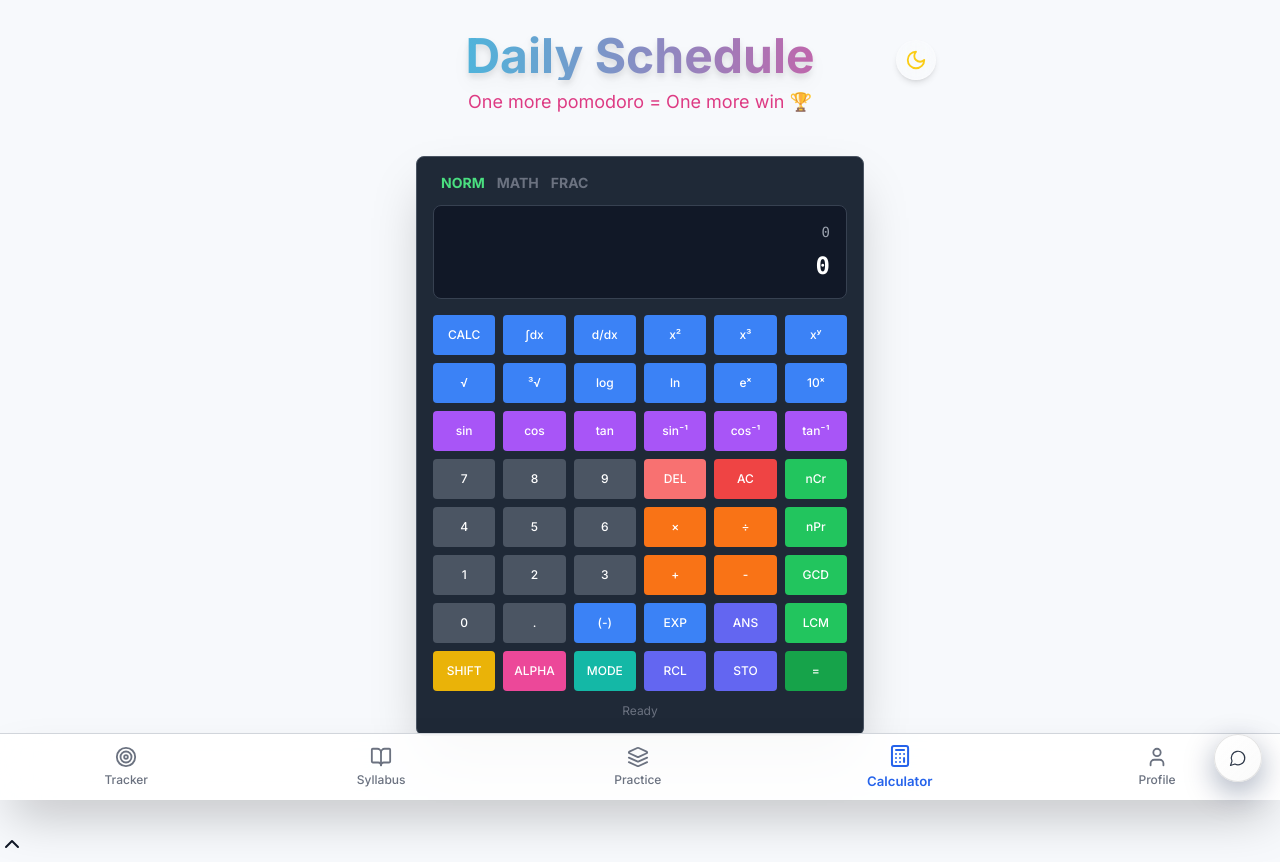
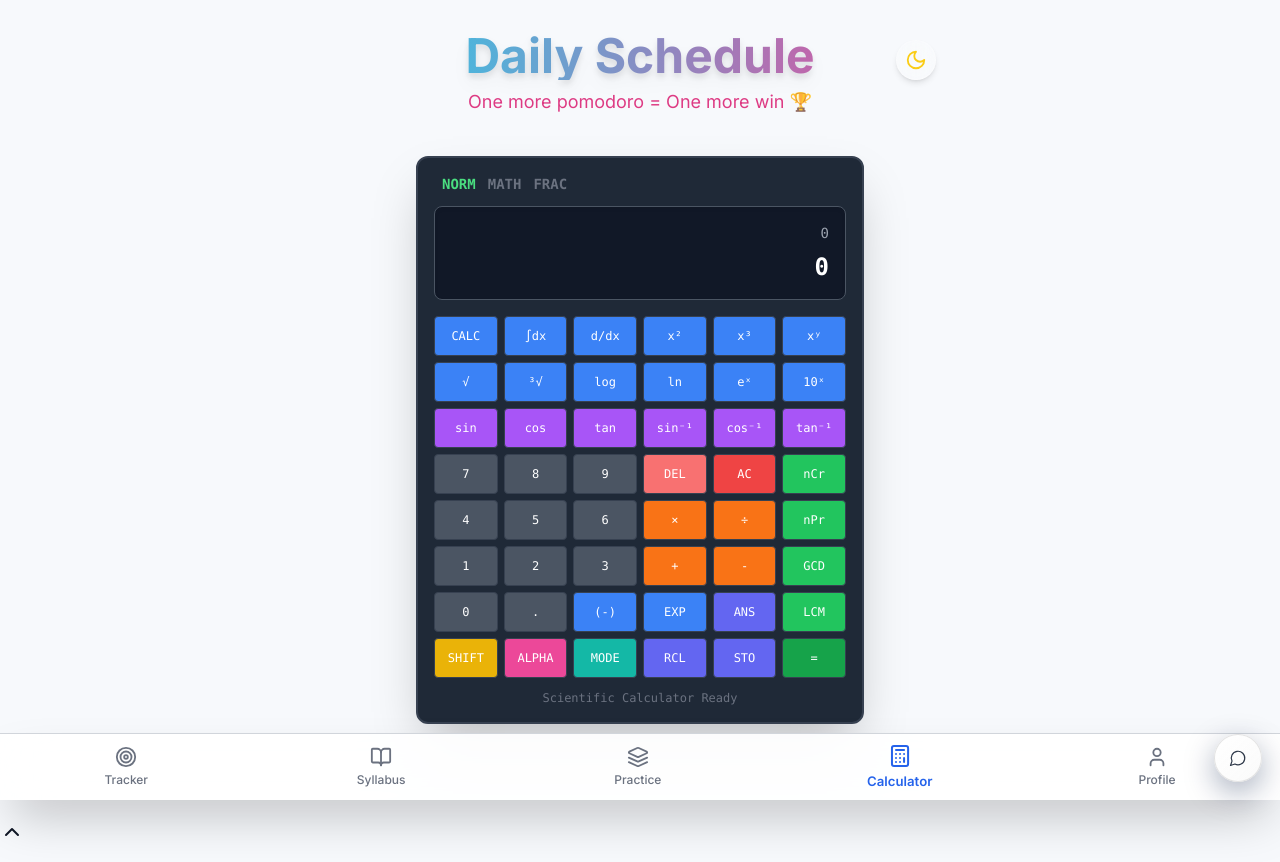
Before and after one commit to techai342/schoolwork, a React (Vite) app: page /calculator in a window 1280 px wide. Built offline with nearby package versions, Linux system fonts and the light colour scheme.

Commit message:
Update ScientificCalculatorPage.jsx

```diff
--- a/src/pages/ScientificCalculatorPage.jsx
+++ b/src/pages/ScientificCalculatorPage.jsx
@@ -1,7 +1,7 @@
-// src/components/ScientificCalculator.jsx
+// src/components/AdvancedScientificCalculator.jsx
 import React, { useState, useEffect } from 'react';
 
-const ScientificCalculator = () => {
+const AdvancedScientificCalculator = () => {
   const [input, setInput] = useState('');
   const [result, setResult] = useState('');
   const [isShift, setIsShift] = useState(false);
@@ -10,12 +10,52 @@ const ScientificCalculator = () => {
   const [history, setHistory] = useState([]);
   const [memory, setMemory] = useState(0);
   const [ans, setAns] = useState(0);
+  const [preAns, setPreAns] = useState(0);
+  const [showHistory, setShowHistory] = useState(false);
+  const [variables, setVariables] = useState({ x: 0, y: 0, z: 0 });
+
+  // Enhanced evaluation function with more mathematical operations
+  const evaluateExpression = (expr) => {
+    try {
+      let expression = expr
+        .replace(/×/g, '*')
+        .replace(/÷/g, '/')
+        .replace(/π/g, Math.PI.toString())
+        .replace(/e/g, Math.E.toString())
+        .replace(/√\(/g, 'Math.sqrt(')
+        .replace(/√/g, 'Math.sqrt(')
+        .replace(/sin\(/g, 'Math.sin(')
+        .replace(/cos\(/g, 'Math.cos(')
+        .replace(/tan\(/g, 'Math.tan(')
+        .replace(/log\(/g, 'Math.log10(')
+        .replace(/ln\(/g, 'Math.log(')
+        .replace(/MOD/g, '%')
+        .replace(/ANS/g, ans.toString())
+        .replace(/PreAns/g, preAns.toString())
+        .replace(/x/g, variables.x.toString())
+        .replace(/y/g, variables.y.toString())
+        .replace(/z/g, variables.z.toString())
+        .replace(/\*\*2/g, '**2')
+        .replace(/\*\*3/g, '**3')
+        .replace(/\*\*/g, '**');
+
+      // Handle special functions
+      expression = expression.replace(/floor\(/g, 'Math.floor(');
+      expression = expression.replace(/ceil\(/g, 'Math.ceil(');
+      expression = expression.replace(/abs\(/g, 'Math.abs(');
+
+      return eval(expression);
+    } catch (error) {
+      throw new Error('Invalid Expression');
+    }
+  };
 
   // Handle button clicks
   const handleButtonClick = (value) => {
     if (value === '=') {
       try {
         const evalResult = evaluateExpression(input);
+        setPreAns(ans);
         setResult(evalResult.toString());
         setHistory(prev => [...prev.slice(-9), `${input} = ${evalResult}`]);
         setAns(evalResult);
@@ -29,60 +69,111 @@ const ScientificCalculator = () => {
       setInput(prev => prev.slice(0, -1));
     } else if (value === 'SHIFT') {
       setIsShift(!isShift);
+      setIsAlpha(false);
     } else if (value === 'ALPHA') {
       setIsAlpha(!isAlpha);
+      setIsShift(false);
     } else if (value === 'MODE') {
       const modes = ['NORM', 'MATH', 'FRAC'];
       setDisplayMode(modes[(modes.indexOf(displayMode) + 1) % modes.length]);
     } else if (value === 'M+') {
-      const currentValue = parseFloat(result) || 0;
+      const currentValue = parseFloat(result) || parseFloat(evaluateExpression(input)) || 0;
       setMemory(prev => prev + currentValue);
     } else if (value === 'M-') {
-      const currentValue = parseFloat(result) || 0;
+      const currentValue = parseFloat(result) || parseFloat(evaluateExpression(input)) || 0;
       setMemory(prev => prev - currentValue);
     } else if (value === 'STO') {
-      setMemory(parseFloat(result) || 0);
+      const currentValue = parseFloat(result) || parseFloat(evaluateExpression(input)) || 0;
+      setMemory(currentValue);
     } else if (value === 'RCL') {
       setInput(prev => prev + memory.toString());
     } else if (value === 'ANS') {
-      setInput(prev => prev + ans.toString());
+      setInput(prev => prev + 'ANS');
+    } else if (value === 'PreAns') {
+      setInput(prev => prev + 'PreAns');
     } else if (value === 'π') {
-      setInput(prev => prev + Math.PI.toString());
+      setInput(prev => prev + 'π');
     } else if (value === 'e') {
-      setInput(prev => prev + Math.E.toString());
+      setInput(prev => prev + 'e');
+    } else if (value === 'History') {
+      setShowHistory(!showHistory);
+    } else if (value === 'COPY') {
+      navigator.clipboard.writeText(result || input);
+    } else if (value === 'PASTE') {
+      navigator.clipboard.readText().then(text => {
+        setInput(prev => prev + text);
+      });
+    } else if (value === 'Ran#') {
+      const randomNum = Math.random();
+      setInput(prev => prev + randomNum.toString());
+    } else if (value === 'RanInt') {
+      const randomInt = Math.floor(Math.random() * 100) + 1;
+      setInput(prev => prev + randomInt.toString());
+    } else if (value === 'CLR') {
+      setHistory([]);
+      setMemory(0);
+      setAns(0);
+      setPreAns(0);
+      setVariables({ x: 0, y: 0, z: 0 });
+    } else if (value === '∫') {
+      setInput(prev => prev + '∫(');
+    } else if (value === 'd/dx') {
+      setInput(prev => prev + 'd/dx(');
+    } else if (value === 'CALC') {
+      // Calculation mode - evaluate step by step
+      try {
+        const stepResult = evaluateExpression(input);
+        setResult(`= ${stepResult}`);
+      } catch (error) {
+        setResult('Error');
+      }
     } else {
-      setInput(prev => prev + value);
+      // Handle function buttons that need parentheses
+      const functionsWithParentheses = [
+        'sin(', 'cos(', 'tan(', 'log(', 'ln(', '√(', 'Math.cbrt(',
+        'Math.asin(', 'Math.acos(', 'Math.atan(', 'Math.exp(',
+        'Math.floor(', 'Math.ceil(', 'Math.abs('
+      ];
+
+      if (functionsWithParentheses.some(func => value === func)) {
+        setInput(prev => prev + value);
+      } else {
+        setInput(prev => prev + value);
+      }
     }
   };
 
-  // Evaluate mathematical expressions
-  const evaluateExpression = (expr) => {
-    try {
-      let expression = expr
-        .replace(/×/g, '*')
-        .replace(/÷/g, '/')
-        .replace(/π/g, Math.PI.toString())
-        .replace(/e/g, Math.E.toString())
-        .replace(/√/g, 'Math.sqrt')
-        .replace(/sin/g, 'Math.sin')
-        .replace(/cos/g, 'Math.cos')
-        .replace(/tan/g, 'Math.tan')
-        .replace(/log/g, 'Math.log10')
-        .replace(/ln/g, 'Math.log')
-        .replace(/MOD/g, '%')
-        .replace(/ANS/g, ans.toString());
-
-      return eval(expression);
-    } catch (error) {
-      throw new Error('Invalid Expression');
-    }
+  // Calculate combinations and permutations
+  const combination = (n, r) => {
+    return factorial(n) / (factorial(r) * factorial(n - r));
   };
 
-  // Get button layout based on shift state
+  const permutation = (n, r) => {
+    return factorial(n) / factorial(n - r);
+  };
+
+  const factorial = (n) => {
+    if (n === 0 || n === 1) return 1;
+    let result = 1;
+    for (let i = 2; i <= n; i++) {
+      result *= i;
+    }
+    return result;
+  };
+
+  const gcd = (a, b) => {
+    return b === 0 ? a : gcd(b, a % b);
+  };
+
+  const lcm = (a, b) => {
+    return (a * b) / gcd(a, b);
+  };
+
+  // Get button layout based on shift state - EXACTLY matching the image
   const getButtonLayout = () => {
     if (isShift) {
       return [
-        // Row 1
+        // Row 1 - Shift mode top row (from image)
         [
           { label: 'STO', value: 'STO', type: 'memory' },
           { label: 'RCL', value: 'RCL', type: 'memory' },
@@ -100,7 +191,7 @@ const ScientificCalculator = () => {
           { label: '(', value: '(', type: 'function' },
           { label: ')', value: ')', type: 'function' }
         ],
-        // Row 3 - Numbers and basic operations
+        // Row 3
         [
           { label: '7', value: '7', type: 'number' },
           { label: '8', value: '8', type: 'number' },
@@ -140,14 +231,14 @@ const ScientificCalculator = () => {
         [
           { label: 'COPY', value: 'COPY', type: 'function' },
           { label: 'PASTE', value: 'PASTE', type: 'function' },
-          { label: 'Ran#', value: 'Math.random()', type: 'function' },
+          { label: 'Ran#', value: 'Ran#', type: 'function' },
           { label: 'RanInt', value: 'RanInt', type: 'function' },
           { label: 'π', value: 'π', type: 'constant' },
           { label: 'e', value: 'e', type: 'constant' }
         ],
         // Row 8
         [
-          { label: 'PreAns', value: 'PreAns', type: 'function' },
+          { label: 'PreAns', value: 'PreAns', type: 'memory' },
           { label: 'History', value: 'History', type: 'history' },
           { label: '=', value: '=', type: 'equals' },
           { label: 'Rec', value: 'Rec', type: 'function' },
@@ -156,9 +247,9 @@ const ScientificCalculator = () => {
         ]
       ];
     } else {
-      // Normal mode layout (matching the image exactly)
+      // Normal mode layout (EXACTLY matching the image)
       return [
-        // Row 1 - Top functions
+        // Row 1 - Top functions (from image: CALC, ∫dx, d/dx, etc.)
         [
           { label: 'CALC', value: 'CALC', type: 'function' },
           { label: '∫dx', value: '∫', type: 'function' },
@@ -185,7 +276,7 @@ const ScientificCalculator = () => {
           { label: 'cos⁻¹', value: 'Math.acos(', type: 'trig' },
           { label: 'tan⁻¹', value: 'Math.atan(', type: 'trig' }
         ],
-        // Row 4 - Numbers and basic operations
+        // Row 4 - Numbers and operations
         [
           { label: '7', value: '7', type: 'number' },
           { label: '8', value: '8', type: 'number' },
@@ -221,7 +312,7 @@ const ScientificCalculator = () => {
           { label: 'ANS', value: 'ANS', type: 'memory' },
           { label: 'LCM', value: 'LCM', type: 'combo' }
         ],
-        // Row 8 - Bottom row
+        // Row 8 - Bottom control row
         [
           { label: 'SHIFT', value: 'SHIFT', type: 'shift' },
           { label: 'ALPHA', value: 'ALPHA', type: 'alpha' },
@@ -236,23 +327,23 @@ const ScientificCalculator = () => {
 
   // Get button styling based on type
   const getButtonClass = (type) => {
-    const baseClass = "p-2 text-xs font-medium rounded transition-all duration-150 min-h-[40px] flex items-center justify-center ";
+    const baseClass = "p-2 text-xs font-medium rounded transition-all duration-150 min-h-[40px] flex items-center justify-center border border-gray-700 ";
 
     const styles = {
-      number: "bg-gray-600 hover:bg-gray-500 text-white",
-      operator: "bg-orange-500 hover:bg-orange-600 text-white",
-      function: "bg-blue-500 hover:bg-blue-600 text-white",
-      trig: "bg-purple-500 hover:bg-purple-600 text-white",
-      combo: "bg-green-500 hover:bg-green-600 text-white",
-      clear: "bg-red-500 hover:bg-red-600 text-white",
-      delete: "bg-red-400 hover:bg-red-500 text-white",
-      equals: "bg-green-600 hover:bg-green-700 text-white",
-      memory: "bg-indigo-500 hover:bg-indigo-600 text-white",
-      mode: "bg-teal-500 hover:bg-teal-600 text-white",
+      number: "bg-gray-600 hover:bg-gray-500 text-white active:scale-95",
+      operator: "bg-orange-500 hover:bg-orange-600 text-white active:scale-95",
+      function: "bg-blue-500 hover:bg-blue-600 text-white active:scale-95",
+      trig: "bg-purple-500 hover:bg-purple-600 text-white active:scale-95",
+      combo: "bg-green-500 hover:bg-green-600 text-white active:scale-95",
+      clear: "bg-red-500 hover:bg-red-600 text-white active:scale-95",
+      delete: "bg-red-400 hover:bg-red-500 text-white active:scale-95",
+      equals: "bg-green-600 hover:bg-green-700 text-white active:scale-95",
+      memory: "bg-indigo-500 hover:bg-indigo-600 text-white active:scale-95",
+      mode: "bg-teal-500 hover:bg-teal-600 text-white active:scale-95",
       shift: isShift ? "bg-yellow-600 text-white border-2 border-yellow-400" : "bg-yellow-500 hover:bg-yellow-600 text-white",
       alpha: isAlpha ? "bg-pink-600 text-white border-2 border-pink-400" : "bg-pink-500 hover:bg-pink-600 text-white",
-      constant: "bg-cyan-500 hover:bg-cyan-600 text-white",
-      history: "bg-gray-500 hover:bg-gray-600 text-white"
+      constant: "bg-cyan-500 hover:bg-cyan-600 text-white active:scale-95",
+      history: showHistory ? "bg-gray-600 text-white border-2 border-gray-400" : "bg-gray-500 hover:bg-gray-600 text-white"
     };
 
     return baseClass + (styles[type] || styles.function);
@@ -261,7 +352,7 @@ const ScientificCalculator = () => {
   const buttonLayout = getButtonLayout();
 
   return (
-    <div className="bg-gray-800 rounded-lg shadow-2xl p-4 max-w-md mx-auto border border-gray-600">
+    <div className="bg-gray-800 rounded-xl shadow-2xl p-4 max-w-md mx-auto border-2 border-gray-700 font-mono">
       {/* Status Bar */}
       <div className="flex justify-between items-center mb-3 px-2">
         <div className="flex space-x-3">
@@ -269,27 +360,41 @@ const ScientificCalculator = () => {
           <span className={`text-sm font-bold ${displayMode === 'MATH' ? 'text-green-400' : 'text-gray-500'}`}>MATH</span>
           <span className={`text-sm font-bold ${displayMode === 'FRAC' ? 'text-green-400' : 'text-gray-500'}`}>FRAC</span>
         </div>
-        <div className="text-xs text-gray-400">
-          {memory !== 0 && 'M '}
-          {isShift && 'SHIFT '}
-          {isAlpha && 'ALPHA'}
+        <div className="text-xs text-gray-400 flex items-center space-x-2">
+          {memory !== 0 && <span className="bg-blue-500 px-1 rounded">M</span>}
+          {isShift && <span className="bg-yellow-500 px-1 rounded text-black">SHIFT</span>}
+          {isAlpha && <span className="bg-pink-500 px-1 rounded">ALPHA</span>}
         </div>
       </div>
 
-      {/* Display */}
-      <div className="bg-gray-900 rounded-lg p-4 mb-4 border border-gray-700">
-        <div className="text-right">
-          <div className="text-gray-400 text-sm min-h-5 break-all mb-2 font-mono">
-            {input || '0'}
+      {/* Display Area */}
+      <div className="bg-gray-900 rounded-lg p-4 mb-4 border border-gray-600 shadow-inner">
+        {showHistory ? (
+          <div className="text-white">
+            <div className="text-sm text-gray-400 mb-2">History:</div>
+            {history.slice().reverse().map((item, index) => (
+              <div key={index} className="text-xs mb-1 border-b border-gray-700 pb-1">
+                {item}
+              </div>
+            ))}
+            {history.length === 0 && (
+              <div className="text-xs text-gray-500">No history</div>
+            )}
           </div>
-          <div className="text-2xl font-bold text-white min-h-8 truncate font-mono">
-            {result || '0'}
+        ) : (
+          <div className="text-right">
+            <div className="text-gray-400 text-sm min-h-5 break-all mb-2">
+              {input || '0'}
+            </div>
+            <div className="text-2xl font-bold text-white min-h-8 truncate">
+              {result || '0'}
+            </div>
           </div>
-        </div>
+        )}
       </div>
 
       {/* Calculator Grid */}
-      <div className="grid grid-cols-6 gap-2">
+      <div className="grid grid-cols-6 gap-1.5">
         {buttonLayout.flat().map((btn, index) => (
           <button
             key={index}
@@ -301,14 +406,14 @@ const ScientificCalculator = () => {
         ))}
       </div>
 
-      {/* Additional Status Info */}
-      <div className="mt-3 text-center">
-        <div className="text-xs text-gray-500">
-          {isShift ? 'SHIFT Mode Active' : isAlpha ? 'ALPHA Mode Active' : 'Ready'}
-        </div>
+      {/* Additional Information */}
+      <div className="mt-3 text-center text-xs text-gray-500">
+        {isShift ? 'SHIFT Mode - Access secondary functions' :
+         isAlpha ? 'ALPHA Mode - Input variables' :
+         'Scientific Calculator Ready'}
       </div>
     </div>
   );
 };
 
-export default ScientificCalculator;
+export default AdvancedScientificCalculator;
```
